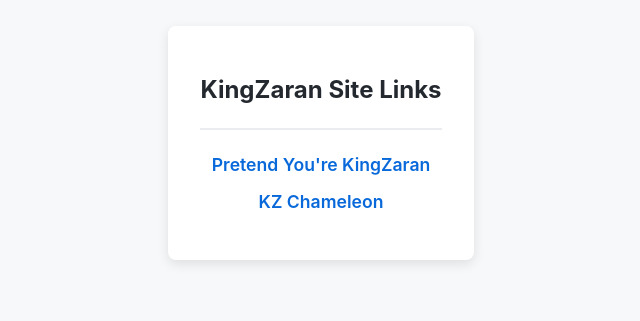
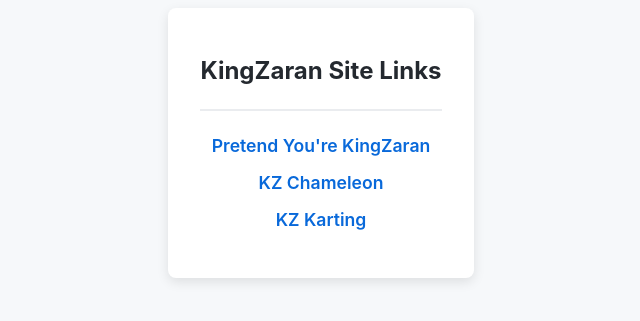
Before and after one commit to KingZaran/kingzaran.github.io, a plain HTML site: page index.html in a window 1280 px wide. Shown: the part 257-578 px from the top of the page, without its empty margins (319-959 px from the left). Drawn offline with Linux system fonts and the light colour scheme.

Commit message:
Add KZ Karting link to index.html

```diff
--- a/index.html
+++ b/index.html
@@ -61,6 +61,7 @@
     <ul>
         <li><a href="https://kingzaran.github.io/Pretend-ur-KingZaran/">Pretend You're KingZaran</a></li>
         <li><a href="https://kingzaran.github.io/KZ-Chameleon/">KZ Chameleon</a></li>
+        <li><a href="https://kingzaran.github.io/KZ-Karting/">KZ Karting</a></li>
     </ul>
 </div>
 
```
